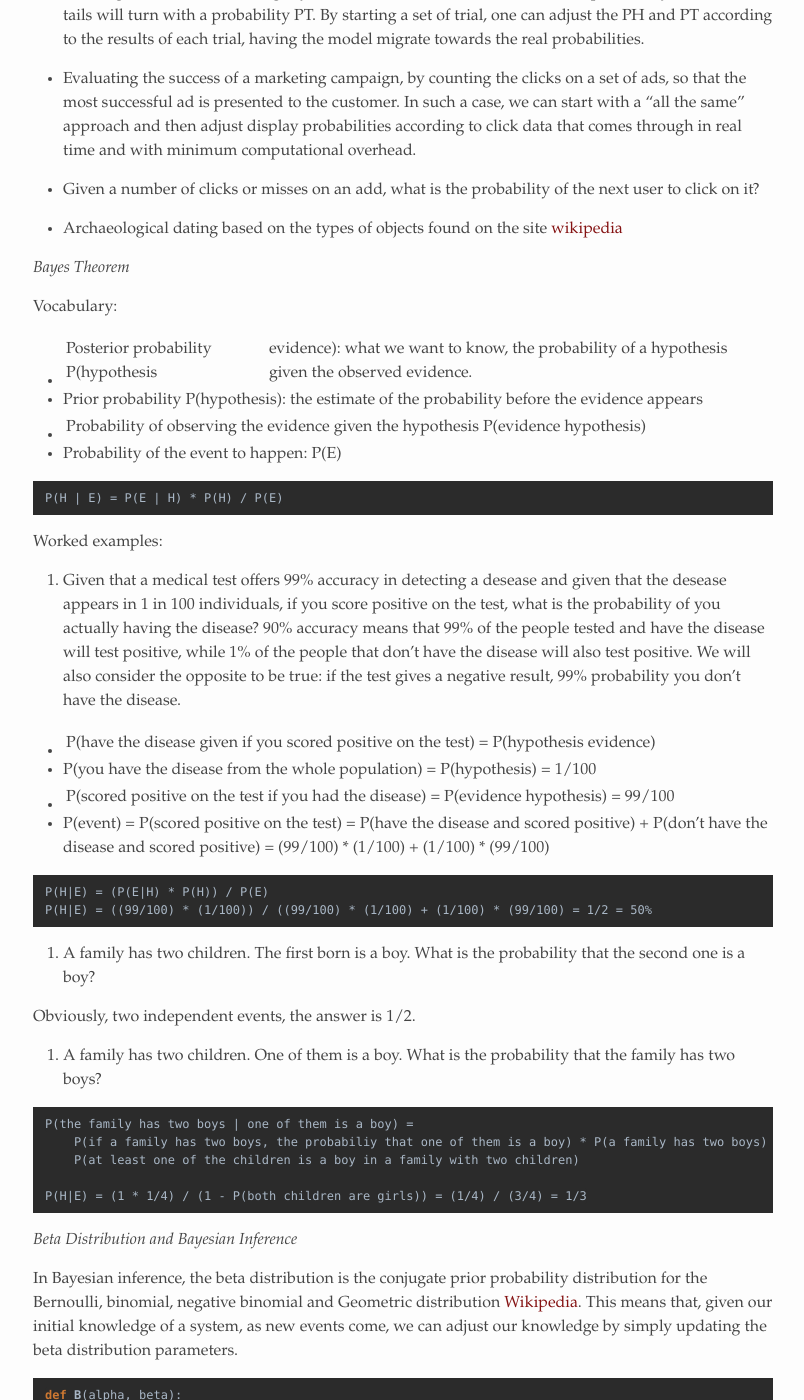
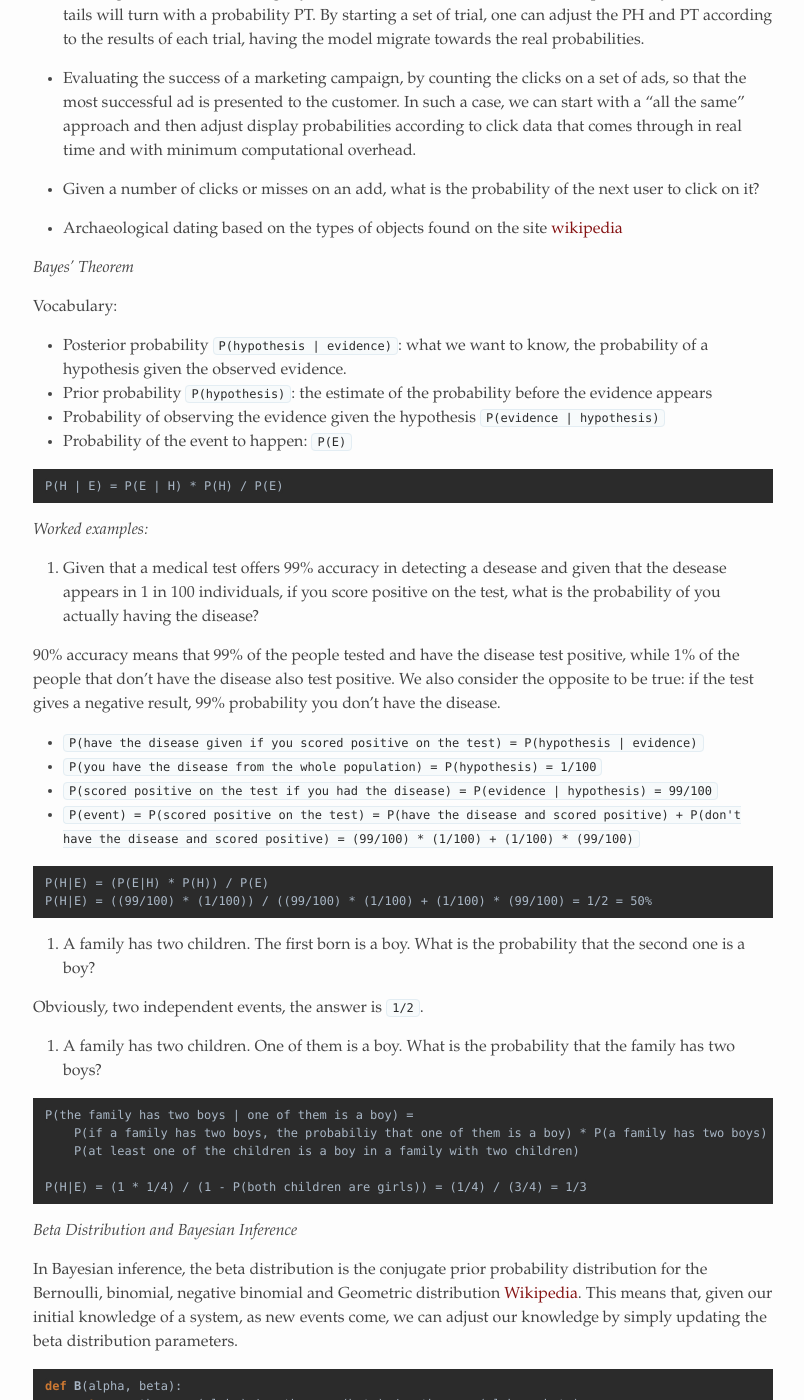
Before and after one commit to alexandrugris/my-jekyll-tech-blog, a Jekyll site: the page built from MyBlog/_posts/2017-10-29-odds-adjustment-risk.markdown, in a window 1280 px wide and 1400 px high, scrolled down 656 px. Shown: the whole window, without its empty margins (237-1041 px from the left). Built offline with Jekyll 4.4.1, drawn with Linux system fonts in a browser that asks for light colours; some of the changed text lies outside the part shown.

Commit message:
small formatting changes

````diff
--- a/MyBlog/_posts/2017-10-29-odds-adjustment-risk.markdown
+++ b/MyBlog/_posts/2017-10-29-odds-adjustment-risk.markdown
@@ -21,28 +21,29 @@ In simple terms, Bayesian Inference tries to solve problems which revolve around
 
 - Archaeological dating based on the types of objects found on the site [wikipedia](https://en.wikipedia.org/wiki/Bayesian_inference#Making_a_prediction)
 
-*Bayes Theorem*
+*Bayes' Theorem*
 
 Vocabulary:
 
- - Posterior probability P(hypothesis | evidence): what we want to know, the probability of a hypothesis given the observed evidence.
- - Prior probability P(hypothesis): the estimate of the probability before the evidence appears
- - Probability of observing the evidence given the hypothesis P(evidence | hypothesis)
- - Probability of the event to happen: P(E)
+ - Posterior probability `P(hypothesis | evidence)`: what we want to know, the probability of a hypothesis given the observed evidence.
+ - Prior probability `P(hypothesis)`: the estimate of the probability before the evidence appears
+ - Probability of observing the evidence given the hypothesis `P(evidence | hypothesis)`
+ - Probability of the event to happen: `P(E)`
 
 ```
 P(H | E) = P(E | H) * P(H) / P(E)
 ```
 
-Worked examples:
+*Worked examples:*
 
 1. Given that a medical test offers 99% accuracy in detecting a desease and given that the desease appears in 1 in 100 individuals, if you score positive on the test, what is the probability of you actually having the disease?
-90% accuracy means that 99% of the people tested and have the disease will test positive, while 1% of the people that don't have the disease will also test positive. We will also consider the opposite to be true: if the test gives a negative result, 99% probability you don't have the disease.
 
- - P(have the disease given if you scored positive on the test) = P(hypothesis | evidence)
- - P(you have the disease from the whole population) = P(hypothesis) = 1/100
- - P(scored positive on the test if you had the disease) = P(evidence | hypothesis) = 99/100
- - P(event) = P(scored positive on the test) = P(have the disease and scored positive) + P(don't have the disease and scored positive) = (99/100) * (1/100) + (1/100) * (99/100)
+90% accuracy means that 99% of the people tested and have the disease test positive, while 1% of the people that don't have the disease also test positive. We also consider the opposite to be true: if the test gives a negative result, 99% probability you don't have the disease.
+
+ - `P(have the disease given if you scored positive on the test) = P(hypothesis | evidence)`
+ - `P(you have the disease from the whole population) = P(hypothesis) = 1/100`
+ - `P(scored positive on the test if you had the disease) = P(evidence | hypothesis) = 99/100`
+ - `P(event) = P(scored positive on the test) = P(have the disease and scored positive) + P(don't have the disease and scored positive) = (99/100) * (1/100) + (1/100) * (99/100)`
 
 ```
 P(H|E) = (P(E|H) * P(H)) / P(E)
@@ -51,7 +52,7 @@ P(H|E) = ((99/100) * (1/100)) / ((99/100) * (1/100) + (1/100) * (99/100) = 1/2 =
 
 2. A family has two children. The first born is a boy. What is the probability that the second one is a boy?
 
-Obviously, two independent events, the answer is 1/2.
+Obviously, two independent events, the answer is `1/2`.
 
 3. A family has two children. One of them is a boy. What is the probability that the family has two boys?
 
@@ -103,15 +104,15 @@ plt.plot(x, y, color="green")
 
 ![Beta Distribution]({{site.url}}/assets/bayes_1.png)
 
-The larger alpha and beta are, the “tighter” the distribution is. For example, if alpha and beta are both 1, it’s just the uniform distribution (centered at 0.5, very dispersed).
+The larger alpha and beta are, the narrower the distribution is. For example, if alpha and beta are both 1, it’s just the uniform distribution (centered at 0.5, very dispersed).
 If alpha is much larger than beta, most of the weight is near 1.
 
 So let’s say we assume a coin toss experiment, with a probability of `p` for heads to appear. If we don’t want to take a stand on whether the coin is fair, we choose alpha and beta to both equal 1. Or maybe we have a strong belief that it lands heads 55% of the time, and we choose alpha equals 55, beta equals 45. The higher the numbers for alpha and beta are, the tighter the distribution is and a stronger belief we express.
-Then we flip our coin a several times and see `h` heads and `t` tails. Bayes’s Theorem tells us that the posterior distribution for `p` is again a Beta distribution but with parameters `alpha + h` and `beta + t`.
+When we flip our coin a several times and see `h` heads and `t` tails, Bayes’s theorem and additional mathemathics tell us that the posterior distribution for `p` is again a Beta distribution, with adjusted parameters `alpha + h` and `beta + t`. We will use this result when we will compute the odds adjustments later in this post, based on the possible returns of a series of bets.
 
 ### Sports Betting Vocabulary
 
- - Odds in the European format (the one we use further in the article): odds of 3 means that if we place a 100 EUR bet on an outcome and that outcome materializes, I receive back 300 EUR.
+ - Odds in the European format (the one we use further in the article): odds of 3 means that if we place a 100 EUR bet on an outcome and that outcome materializes, we receive back 300 EUR.
  - Market: where you place a bet on specific outcomes. Popular betting markets include winner (home, draw, away), over/under, Asian handicaps, correct score, first goalscorer, half-time result and many more.
  - Payout: how much of the total stakes are returned back to players
  - Probability of an outcome to happen, assuming 0 payout, is 1/odds
@@ -278,7 +279,9 @@ for bet in place_bet_random():
     returns = accept_bet_risk(bet, probabilities)
 
     # updates alpha and beta for each possible outcome using the financial information
-    # like binomial (coin-toss) alpha + returns (odds * stake), beta + max(returns) - returns: the opposing probability.
+    # like binomial (coin-toss), alpha + r, beta + max(returns) - r
+    # where returns = odds * stake (a list of 3 in case of 1x2) and
+    # r is the return on the specific outcome (can be 0 or max(returns))
     # basically each EUR won is transformed in a "heads" event, the max(returns) = the sum of tosses
     alpha_beta = [(alpha + r, beta + max(returns) - r) for (alpha, beta), r in zip(alpha_beta, returns)]
 
````
Also changed, not shown: other parts of MyBlog/_posts/2017-10-29-odds-adjustment-risk.markdown (+4 -4 lines).
